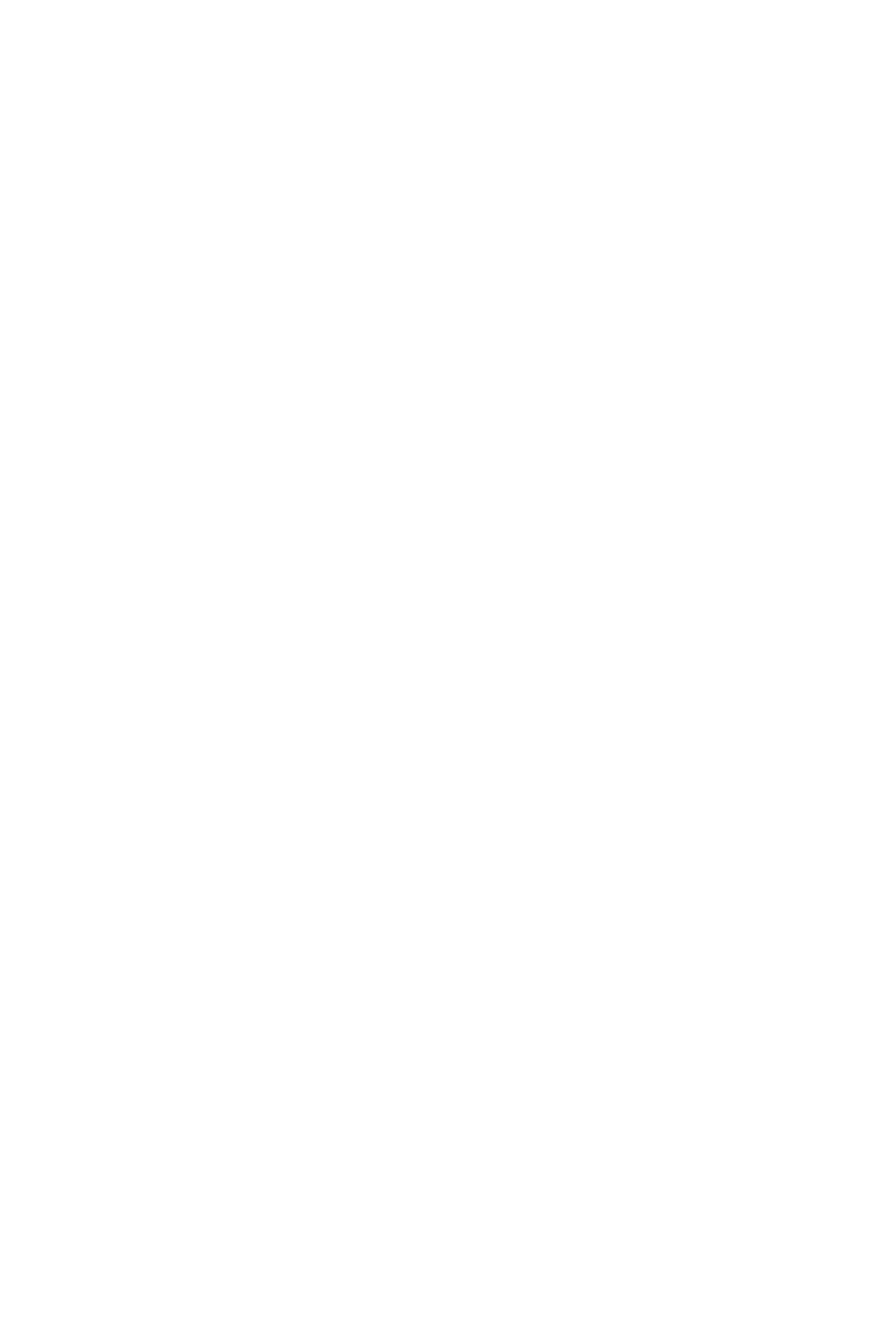
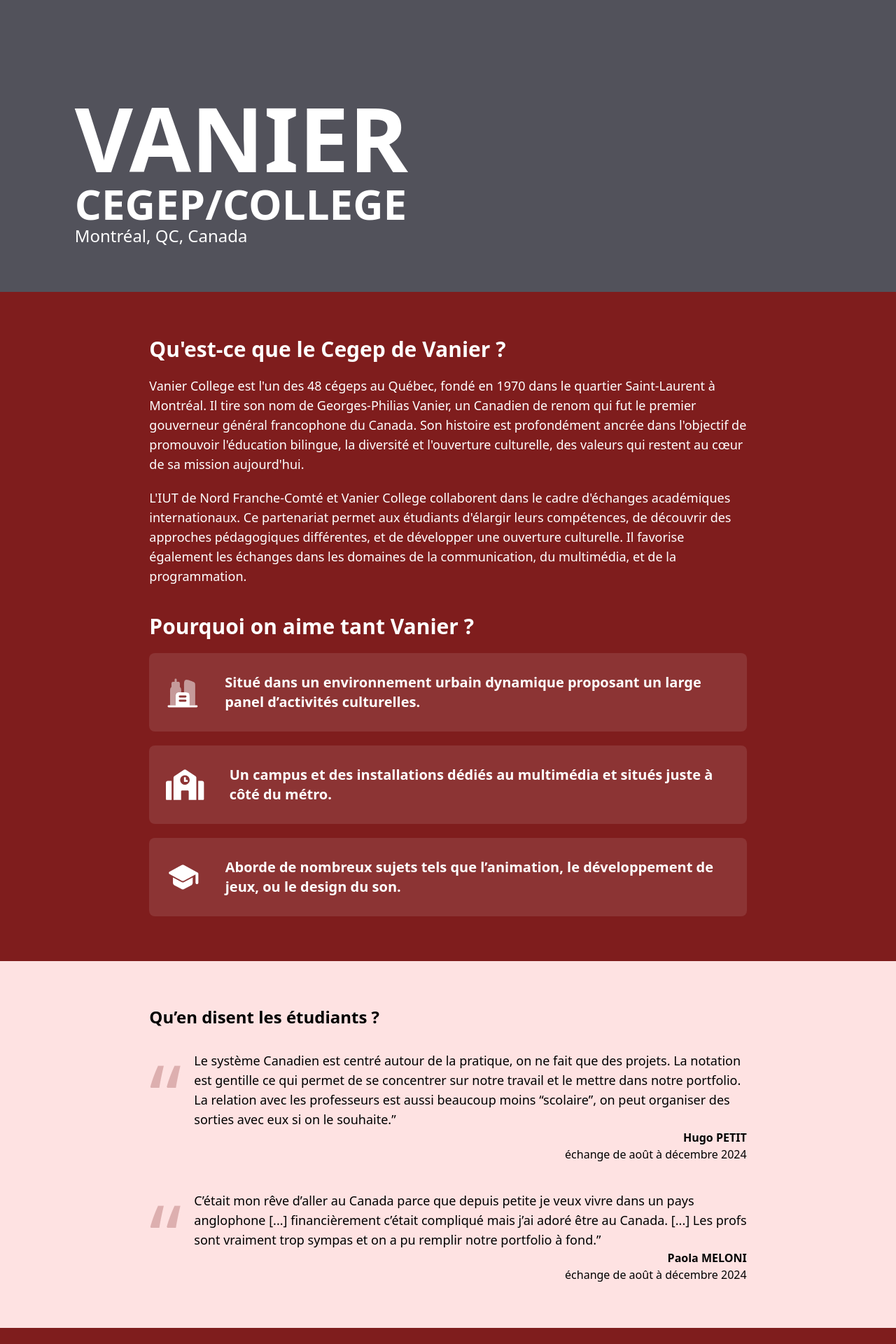
Before and after one commit to MaelleCoquelet/projetco_canada-mcoquelet_pmeloni_hpetit_cvincent, a Nuxt app: page /vanier in a window 1280 px wide. Shown: the part 360-2280 px from the top of the page at 70% size. Before the commit the page ends 800 px from the top, so only its background shows below. Built offline with nearby package versions, Linux system fonts and the light colour scheme.

Commit message:
ajout de la page Vanier avec contenu sur le cégep, témoignages d'étudiants et sections informatives

```diff
--- /dev/null
+++ b/pages/vanier.vue
@@ -0,0 +1,83 @@
+<script setup lang="ts">
+const route = useRoute()
+</script>
+
+<template>
+    <section class="col-span-12 grid grid-cols-12 bg-zinc-600">
+        <nav class="w-full text-white col-start-2 col-end-8">
+            <div class="items-left pt-96 pb-16">
+                <h1 class="text-9xl font-bold">VANIER</h1>
+                <h2 class="text-6xl font-bold">CEGEP/COLLEGE</h2>
+                <h3 class="text-2xl"> Montréal, QC, Canada</h3>
+            </div>
+        </nav>
+    </section>
+    <section class="col-span-12 grid grid-cols-12 text-white bg-red-900">
+    <div class="col-start-3 col-end-11 mt-16 mb-16">
+        <h4 class="text-3xl font-semibold">Qu'est-ce que le Cegep de Vanier ?</h4>
+        <p class="text-lg mt-5">Vanier College est l'un des 48 cégeps au Québec, fondé en 1970 dans le quartier Saint-Laurent à Montréal. Il tire son nom de Georges-Philias Vanier, un Canadien de renom qui fut le premier gouverneur général francophone du Canada. Son histoire est profondément ancrée dans l'objectif de promouvoir l'éducation bilingue, la diversité et l'ouverture culturelle, des valeurs qui restent au cœur de sa mission aujourd'hui.</p>
+
+<p class="text-lg mt-5">L'IUT de Nord Franche-Comté et Vanier College collaborent dans le cadre d'échanges académiques internationaux. Ce partenariat permet aux étudiants d'élargir leurs compétences, de découvrir des approches pédagogiques différentes, et de développer une ouverture culturelle. Il favorise également les échanges dans les domaines de la communication, du multimédia, et de la programmation.</p>
+
+<!-- Cards (ça prend de la place avec les svg sorry) -->
+
+    <h4 class="text-3xl font-semibold mt-10">Pourquoi on aime tant Vanier ?</h4>
+    <div class=" flex p-6 bg-white/10 items-center rounded-lg mt-5">
+
+        <svg xmlns="http://www.w3.org/2000/svg" width="64" height="64" viewBox="0 0 24 24">
+	<path fill="currentColor" fill-rule="evenodd" d="M2 21.25a.75.75 0 0 0 0 1.5h20a.75.75 0 0 0 0-1.5h-5V16c0-1.886 0-2.828-.586-3.414S14.886 12 13 12h-2c-1.886 0-2.828 0-3.414.586S7 14.114 7 16v5.25zM9.25 15a.75.75 0 0 1 .75-.75h4a.75.75 0 0 1 0 1.5h-4a.75.75 0 0 1-.75-.75m0 3a.75.75 0 0 1 .75-.75h4a.75.75 0 0 1 0 1.5h-4a.75.75 0 0 1-.75-.75" clip-rule="evenodd" />
+	<path fill="currentColor" d="M8 4.5c.943 0 1.414 0 1.707.293S10 5.557 10 6.5v1.792q.234.114.414.294c.404.404.53.978.569 1.914V12c-1.874 0-2.813.002-3.397.586C7 13.172 7 14.114 7 16v5.25H3V12c0-1.886 0-2.828.586-3.414A1.5 1.5 0 0 1 4 8.292V6.5c0-.943 0-1.414.293-1.707S5.057 4.5 6 4.5h.25V3a.75.75 0 0 1 1.5 0v1.5zm12.644.747c-.356-.514-.984-.75-2.24-1.22c-2.455-.921-3.682-1.381-4.543-.785C13 3.84 13 5.15 13 7.772V12c1.886 0 2.828 0 3.414.586S17 14.114 17 16v5.25h4V7.772c0-1.34 0-2.011-.356-2.525" opacity="0.5" />
+</svg>
+
+        <p class=" text-xl ml-9 font-semibold text-left">Situé dans un environnement urbain dynamique proposant un large
+panel d’activités culturelles.</p>
+    </div>
+
+
+    <div class=" flex p-6 bg-white/10 items-center rounded-lg mt-5">
+
+        <svg xmlns="http://www.w3.org/2000/svg" width="64" height="64" viewBox="0 0 640 512">
+	<path fill="currentColor" d="M0 224v272c0 8.84 7.16 16 16 16h80V192H32c-17.67 0-32 14.33-32 32m360-48h-24v-40c0-4.42-3.58-8-8-8h-16c-4.42 0-8 3.58-8 8v64c0 4.42 3.58 8 8 8h48c4.42 0 8-3.58 8-8v-16c0-4.42-3.58-8-8-8m137.75-63.96l-160-106.67a32.02 32.02 0 0 0-35.5 0l-160 106.67A32 32 0 0 0 128 138.66V512h128V368c0-8.84 7.16-16 16-16h96c8.84 0 16 7.16 16 16v144h128V138.67c0-10.7-5.35-20.7-14.25-26.63M320 256c-44.18 0-80-35.82-80-80s35.82-80 80-80s80 35.82 80 80s-35.82 80-80 80m288-64h-64v320h80c8.84 0 16-7.16 16-16V224c0-17.67-14.33-32-32-32" />
+</svg>
+
+        <p class=" text-xl ml-9 font-semibold text-left">Un campus et des installations dédiés au multimédia et situés juste
+à côté du métro. </p>
+    </div>
+
+
+    <div class=" flex p-6 bg-white/10 items-center rounded-lg mt-5">
+
+        <svg xmlns="http://www.w3.org/2000/svg" width="64" height="64" viewBox="0 0 24 24">
+	<path fill="currentColor" d="M21 16v-5.9l-8.05 4.375q-.45.25-.95.25t-.95-.25l-8.45-4.6q-.275-.15-.388-.375T2.1 9t.113-.5t.387-.375l8.45-4.6q.225-.125.463-.188T12 3.275t.488.063t.462.187l9.525 5.2q.25.125.388.363T23 9.6V16q0 .425-.288.713T22 17t-.712-.288T21 16m-9.95 4.475l-5-2.7q-.5-.275-.775-.75T5 16v-3.8l6.05 3.275q.45.25.95.25t.95-.25L19 12.2V16q0 .55-.275 1.025t-.775.75l-5 2.7q-.225.125-.462.188t-.488.062t-.488-.062t-.462-.188" />
+</svg>
+        <p class=" text-xl ml-9 font-semibold text-left">Aborde de nombreux sujets tels que l’animation, le développement de jeux, ou le design du son. </p>
+    </div>
+
+</div>
+    </section>
+
+<!-- Temoignages -->
+
+    <section class="col-span-12 grid grid-cols-12 text-black bg-red-100">
+        <div class="col-start-3 col-end-11 mt-16 mb-16">
+            <h5 class="text-2xl font-bold mb-8">Qu’en disent les étudiants ?</h5>
+            <div class="relative">
+
+
+                <p class="text-9xl absolute top-0 left-0 text-red-900 opacity-25">“</p>
+                <p class="ml-16 text-lg">Le système Canadien est centré autour de la pratique, on ne fait que des projets. La notation est gentille ce qui permet de se concentrer sur notre travail et le mettre dans notre portfolio.
+La relation avec les professeurs est aussi beaucoup moins “scolaire”, on peut organiser des sorties avec eux si on le souhaite.”</p>
+<p class="ml-16 font-bold text-right">Hugo PETIT</p>
+<p class="ml-16 text-right">échange de août à décembre 2024</p>
+            </div>
+
+
+            <div class="relative mt-10">
+                <p class="text-9xl absolute top-0 left-0 text-red-900 opacity-25">“</p>
+                <p class="ml-16 text-lg">C’était mon rêve d’aller au Canada parce que depuis petite je veux vivre dans un pays anglophone [...] financièrement c’était compliqué mais j’ai adoré être au Canada. [...] Les profs sont vraiment trop sympas et on a pu remplir notre portfolio à fond.”</p>
+                <p class="ml-16 font-bold text-right">Paola MELONI</p>
+                <p class="ml-16 text-right">échange de août à décembre 2024</p>
+            </div>
+        </div>
+    </section>
+</template>
```
